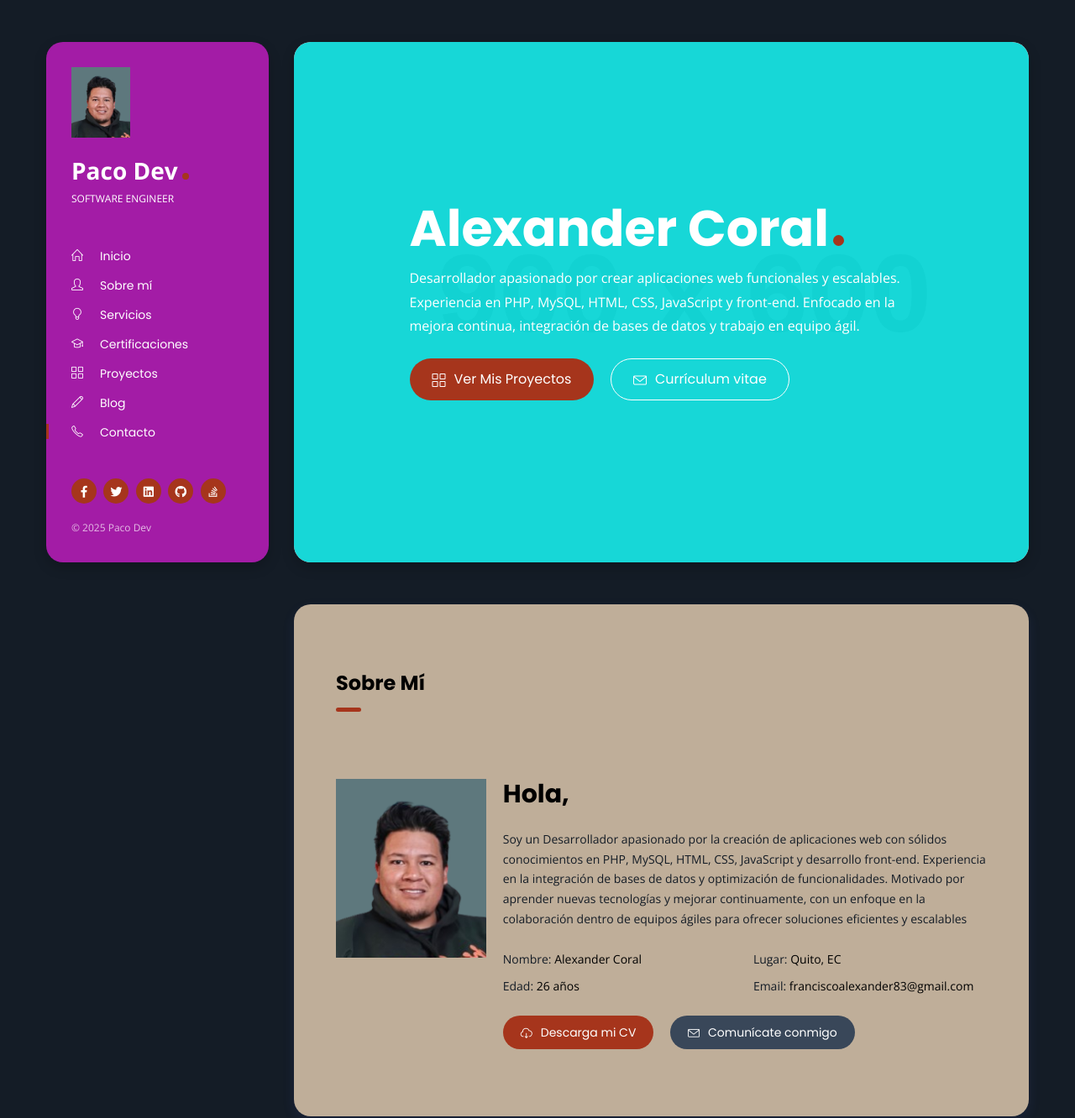
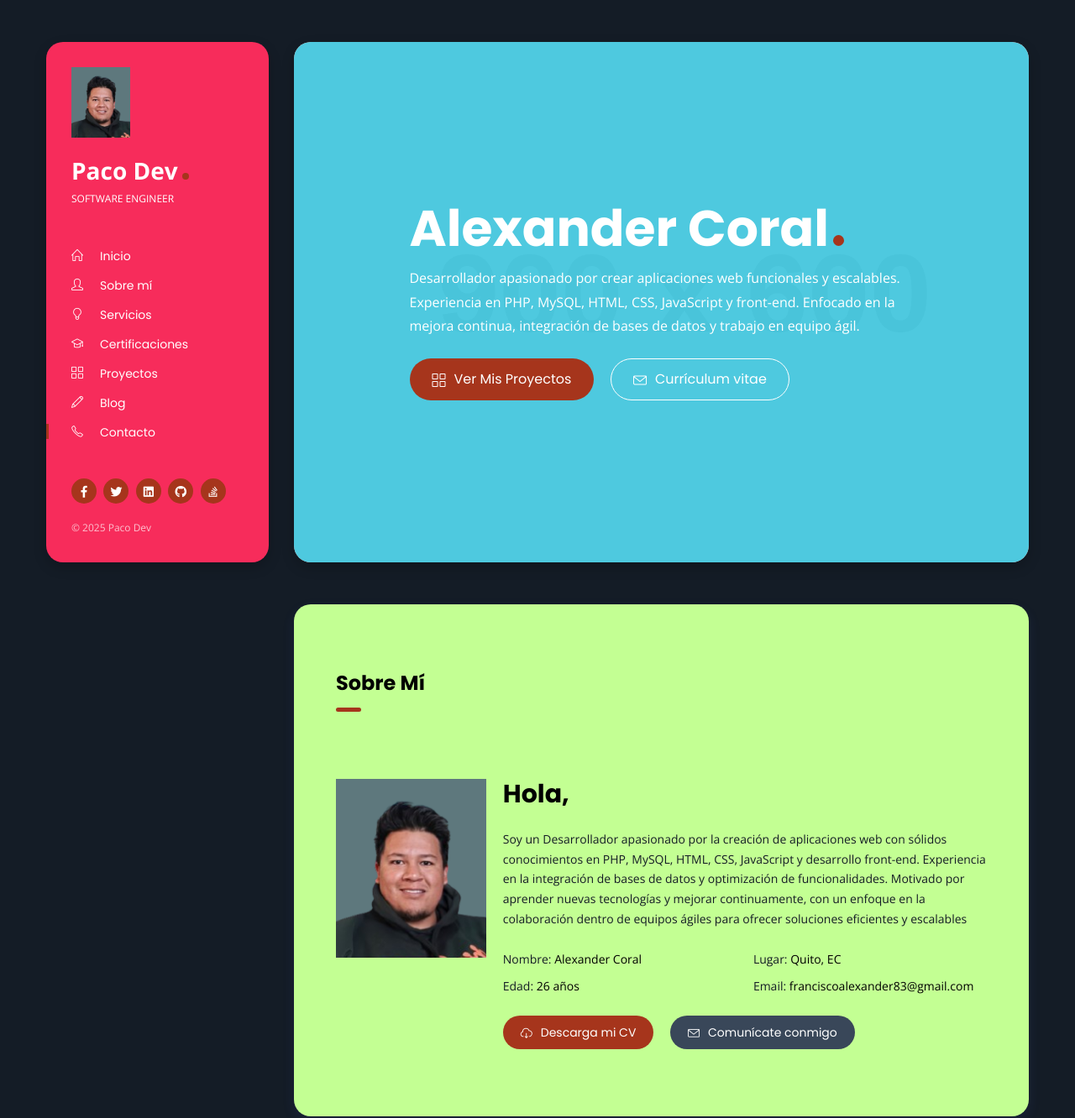
Before and after one commit to p4codev/p4codev.github.io, a plain HTML site: page index.html in a window 1280 px wide. Shown: the top 1332 px of the page at 84% size. Drawn offline with nearby package versions, Linux system fonts and the light colour scheme; placeholder pictures from the web are drawn by us.

Commit message:
Segunda Fase de Selecion de colores

```diff
--- a/css/style.css
+++ b/css/style.css
@@ -167,9 +167,12 @@ pre {
 /*=================================================================*/
 /*                      HEADER
 /*=================================================================*/
+
+
+
 header.left {
   color: #FFF;
-  background: #A31CA6;
+  background: #F72C5B;
   border-radius: 20px;
   min-height: 620px;
   max-height: 620px;
@@ -427,8 +430,14 @@ section {
   overflow: hidden;
   margin-top: 50px;
 }
+
+
+
+
+
+
 section.white-bg {
-  background: #BFAE99;
+  background: #C3FF93;
 }
 section.padding {
   padding: 80px 50px;
@@ -938,7 +947,7 @@ section.padding-60 {
 /*=================================================================*/
 .overlay {
   border-radius: 20px;
-  background: #04D9D9;
+  background: #41C9E2;
   left: 0;
   top: 0;
   opacity: 0.9;
```
